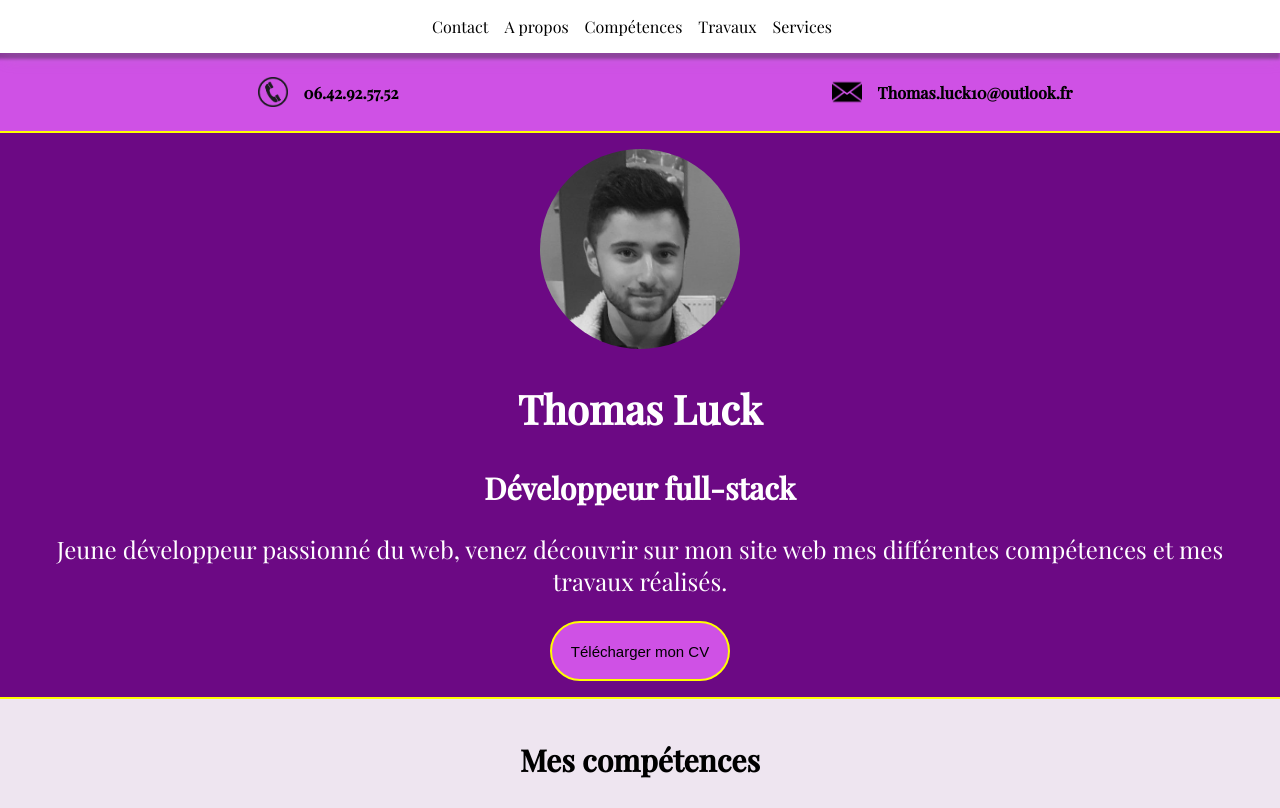
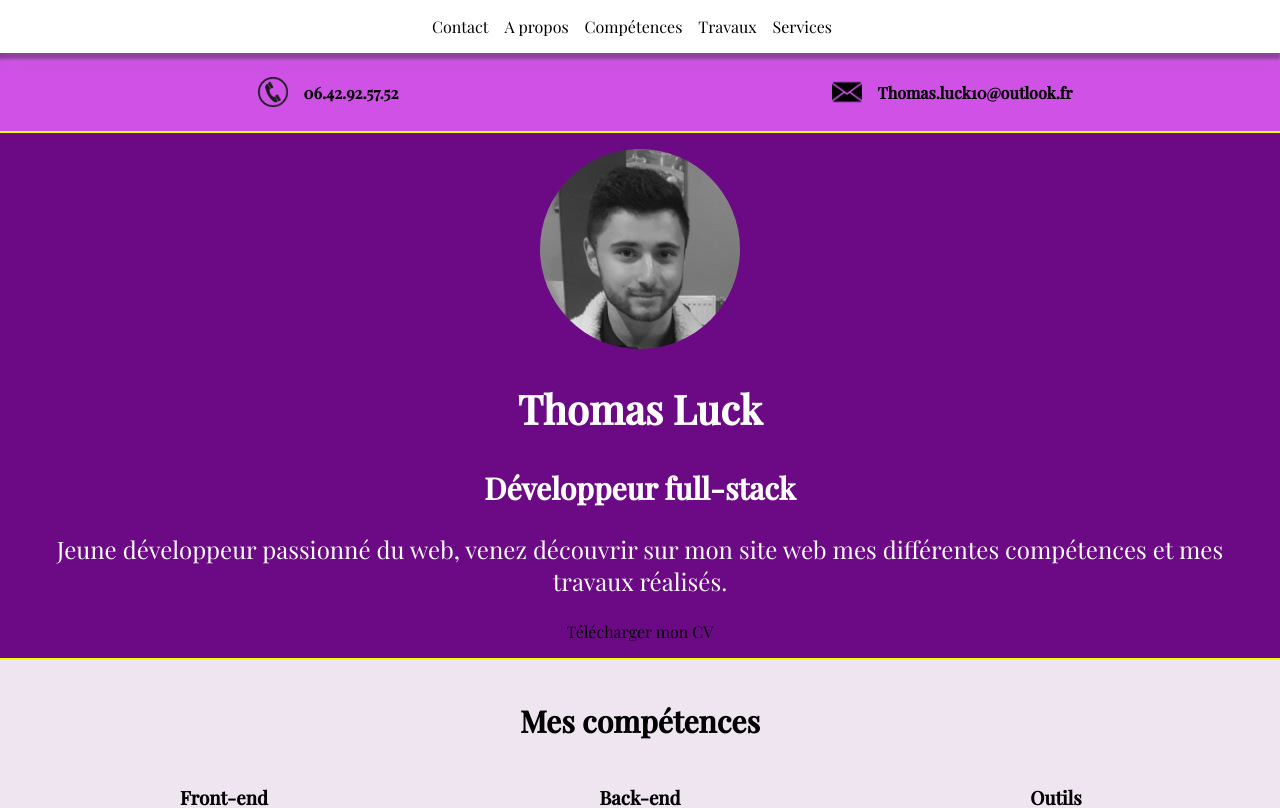
Before and after one commit to Thomaslck10/Portfolio-Thomas-Luck, a React (Create React App) app: page / in a window 1280 px wide. Shown: the top 808 px of the page. Built offline with nearby package versions, Linux system fonts and the light colour scheme.

Commit message:
button CV

```diff
--- a/src/components/About/index.jsx
+++ b/src/components/About/index.jsx
@@ -1,30 +1,17 @@
 import '../../styles/About.css';
 import Portrait from '../../assets/images/portrait.jpg';
 
+function About() {
 
-const PDF_FILE_URL = '/CV.pdf'
-
-function About() {
-    const downloadFileAtURL = (url) => {
-        const fileName = url.split('/').pop();
-        const aTag = document.createElement('a');
-        aTag.href = url;
-        aTag.setAttribute('download', fileName);
-        document.body.appendChild(aTag);
-        aTag.click();
-        aTag.remove();
-        console.log(url);
-    };
     return (
         <section id='About'>
-            <button onClick={()=>{downloadFileAtURL(PDF_FILE_URL);}}>Télécharger mon CV</button>
+            <a href='https://thomaslck10.github.io/Portfolio-Thomas-Luck/CV.pdf'>Télécharger mon CV</a>
             <div>
               <h1>Thomas Luck</h1>
               <h2>Développeur full-stack</h2>
               <p>Jeune développeur passionné du web, venez découvrir sur mon site web mes différentes compétences et mes travaux réalisés. </p>
             </div>
             <img src={Portrait} alt='portrait Thomas Luck'></img>
-
         </section>
     )
 }
```
